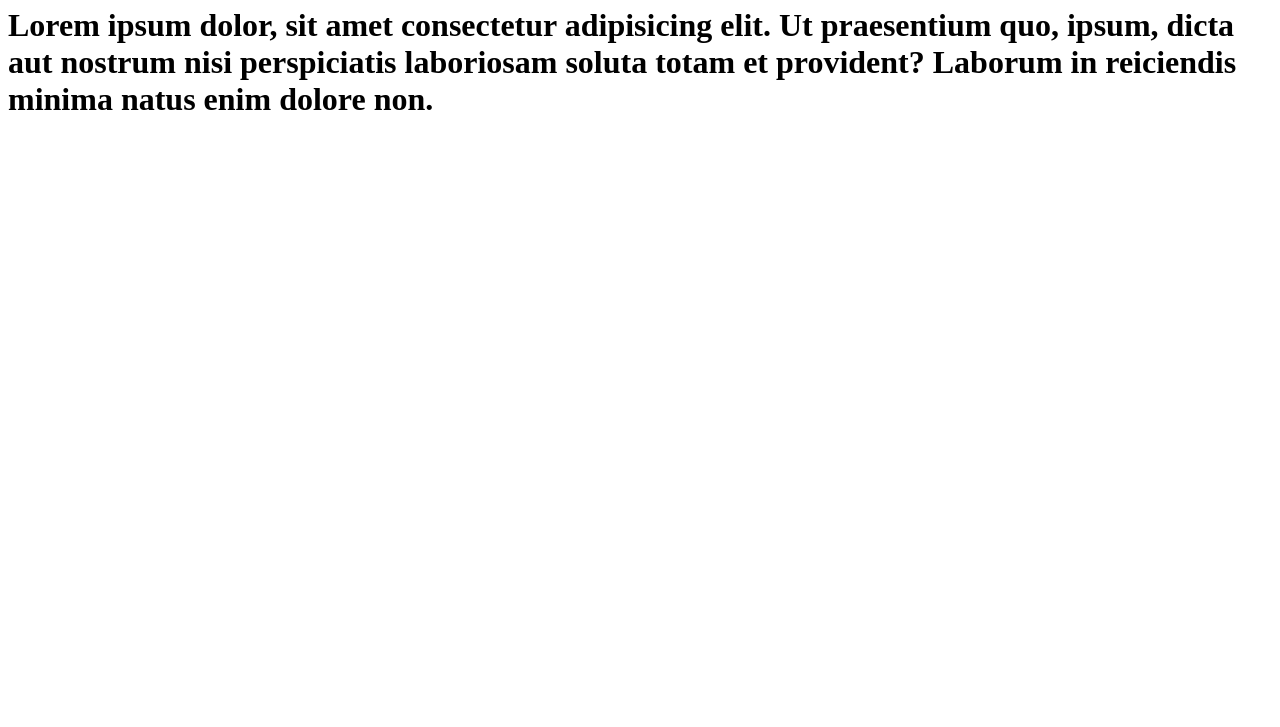
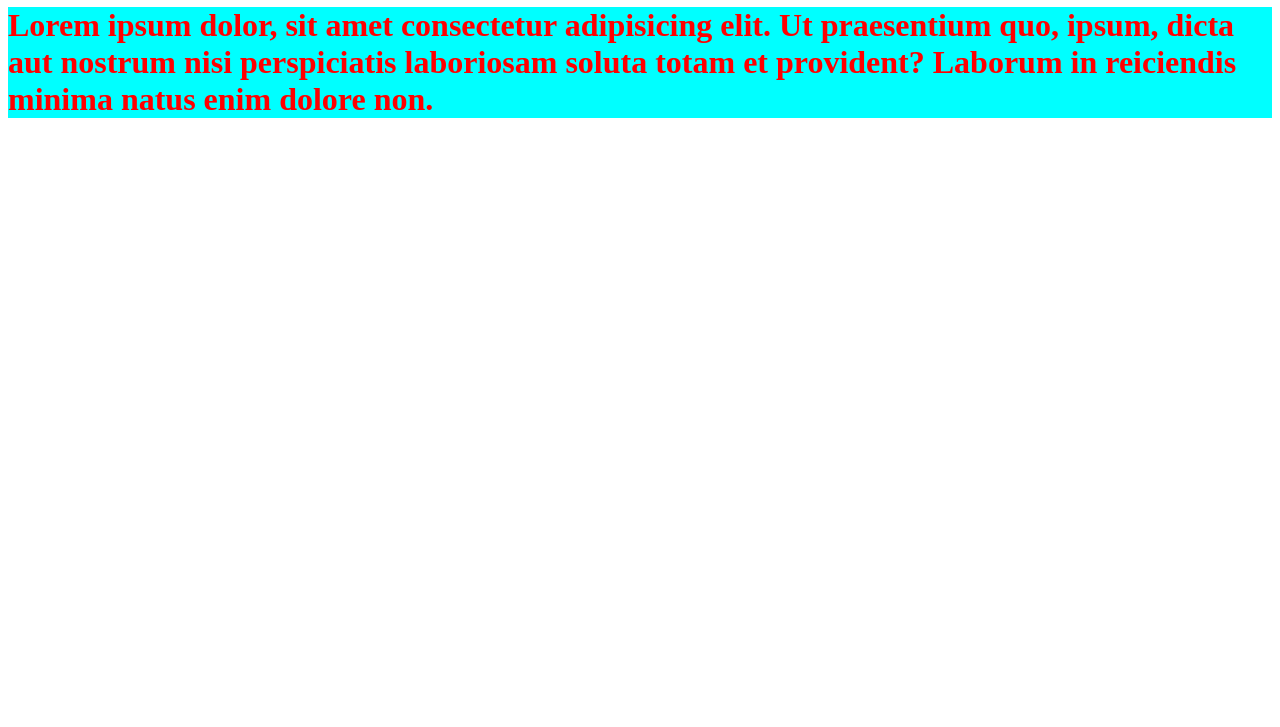
Before and after one commit to ReBashaShaik/PFSpracticepro, a plain HTML site: page index.html in a window 1280 px wide. Shown: the part 73-800 px from the top of the page. Drawn offline with Linux system fonts and the light colour scheme.

Commit message:
second commint:added css

```diff
--- a/index.html
+++ b/index.html
@@ -5,6 +5,7 @@
     <meta charset="UTF-8">
     <meta name="viewport" content="width=device-width, initial-scale=1.0">
     <title>Git </title>
+    <link rel="stylesheet" href="style.css">
 </head>
 
 <body>
--- /dev/null
+++ b/style.css
@@ -0,0 +1,4 @@
+h1{
+    color:red;
+    background-color: aqua;
+}
```
